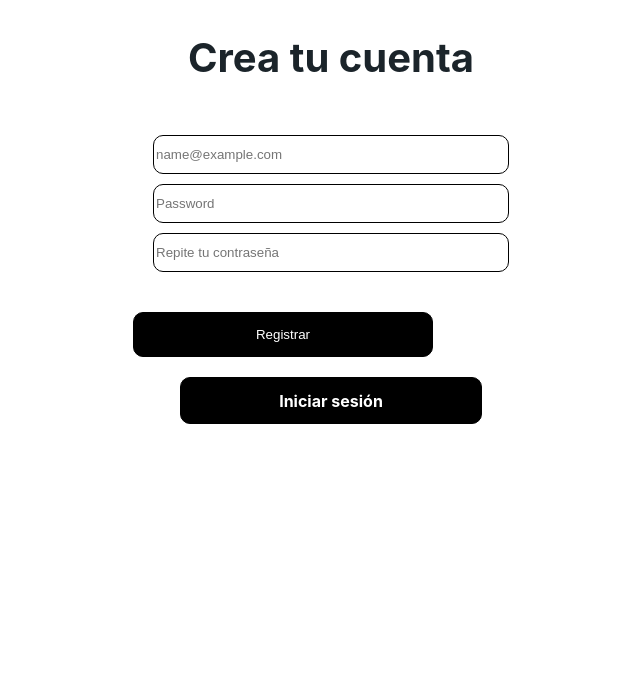
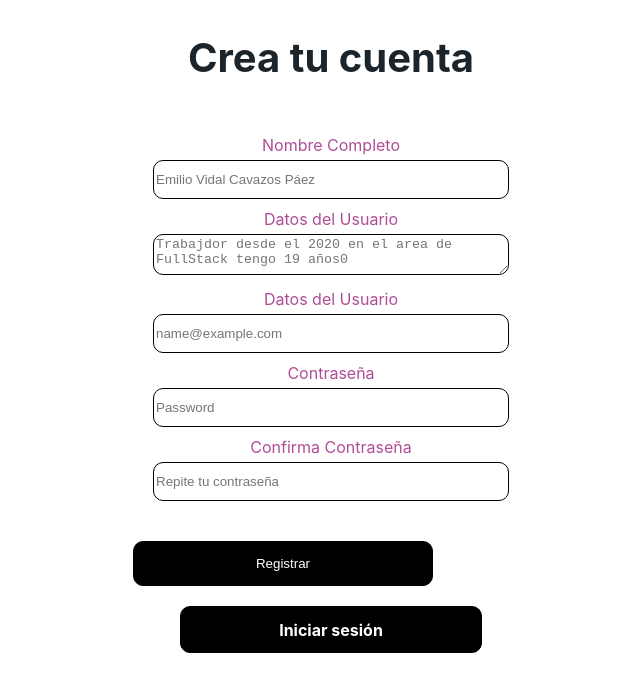
Before and after one commit to EmilioVidal/NeorisBloque, a React (Create React App) app in the folder nerisbloque-app/: page /creaCuenta in a window 1280 px wide. Shown: the top 692 px of the page, without its empty margins (309-949 px from the left). Built offline with nearby package versions, Linux system fonts and the light colour scheme.

Commit message:
comentarios y añadi el crear cuenta

```diff
--- a/nerisbloque-app/src/App.js
+++ b/nerisbloque-app/src/App.js
@@ -22,17 +22,19 @@ function App() {
     let datos = "Bro ipsum dolor sit amet twister wheels taco glove, gear jammer park derailleur stunt shreddin giblets couloir sucker hole pow huck.";
 
     const [profileImageUrl, setProfileImageUrl] = useState(userImage);
+
+
     const [nombreU, setNombreU] = useState(nombre);
     const [datosU, setDatosU] = useState(datos);
 
+//usar un use efect
 
-
-
+//creat un objeto
   return (
     <div>
         <BrowserRouter>
             <Routes>
-                <Route path="/" element={<Bienvenido />} />
+                <Route path="/" element={<Bienvenido />} />{/*poner los set*/}
                 <Route path="/bienvenido" element={<Bienvenido />} />
                 <Route path="/bar" element={<ResponsiveAppBar profileImageUrl={profileImageUrl} />} />
                 <Route path="/creaCuenta" element={<CreaCuenta />} />
--- a/nerisbloque-app/src/components/Bienvenido.css
+++ b/nerisbloque-app/src/components/Bienvenido.css
@@ -30,6 +30,13 @@
 }
 
 .input input{
+    width: 350px;
+    height: 35px;
+    border-radius: 10px;
+    border: 0.4px solid black;
+}
+
+.input textarea{
     width: 350px;
     height: 35px;
     border-radius: 10px;
--- a/nerisbloque-app/src/components/Bienvenido.jsx
+++ b/nerisbloque-app/src/components/Bienvenido.jsx
@@ -17,6 +17,8 @@ function Bienvenido() {
       try {
           const userCredential = await signInWithEmailAndPassword(auth, email, password);
           console.log("Inicio de sesión exitoso:", userCredential);
+          //aqui es donde se piden los datos del usuario en la base de datos
+          //despues hacer un set user donde mande los datos del usuario
           navigate("/game"); // Aquí utilizamos navigate para redirigir al usuario
       } catch (error) {
           console.error("Error en el inicio de sesión:", error);
--- a/nerisbloque-app/src/components/CreaCuenta.jsx
+++ b/nerisbloque-app/src/components/CreaCuenta.jsx
@@ -40,13 +40,24 @@ function CreaCuenta() {
       <h2>Crea tu cuenta</h2>
       <form onSubmit={handleRegister}>
         <div className='input'>
+            <div>
+            <p>Nombre Completo</p>
+            <input name="nombreCompletoU" type="text" className="form-control" placeholder="Emilio Vidal Cavazos Páez" />
+          </div>
           <div>
+            <p>Datos del Usuario</p>
+            <textarea name="datos" type="text" className="form-control"  placeholder="Trabajdor desde el 2020 en el area de FullStack tengo 19 años0"></textarea>
+          </div>
+          <div>
+            <p>Datos del Usuario</p>
             <input name="email" type="text" className="form-control" id="emailInp" placeholder="name@example.com" />
           </div>
           <div>
+            <p>Contraseña</p>
             <input name="password" type="password" className="form-control" id="passwordInp" placeholder="Password" />
           </div>
           <div>
+            <p>Confirma Contraseña</p>
             <input name="confirmPassword" type="password" className="form-control" placeholder="Repite tu contraseña" />
           </div>
         </div>
--- a/nerisbloque-app/src/components/EditP.jsx
+++ b/nerisbloque-app/src/components/EditP.jsx
@@ -24,6 +24,7 @@ function EditP({ profileImageUrl, setProfileImageUrl, nombreU, setNombreU, datos
         const newImageUrl = URL.createObjectURL(event.target.files[0]);
         console.log('New image URL:', newImageUrl);
         setProfileImageUrl(newImageUrl);
+        //aqui se podria actializar la foto en la base de datos
     };
 
     const handleEditImageClick = () => {
@@ -106,7 +107,7 @@ function EditP({ profileImageUrl, setProfileImageUrl, nombreU, setNombreU, datos
 
             <div id='cambiar-btn'>
                 <button onClick={handleNameEditClick} type='button'><img src={CambiarNombre} alt="Boton para cambiar nombre" /></button>
-                <button onClick={handleDatosEditClick} type='button'> <img src={CambiarDatos} alt="Boton para cambiar datos" /></button>
+                <button onClick={handleDatosEditClick} type='button'><img src={CambiarDatos} alt="Boton para cambiar datos" /></button>
             </div>
 
             <footer>
```
